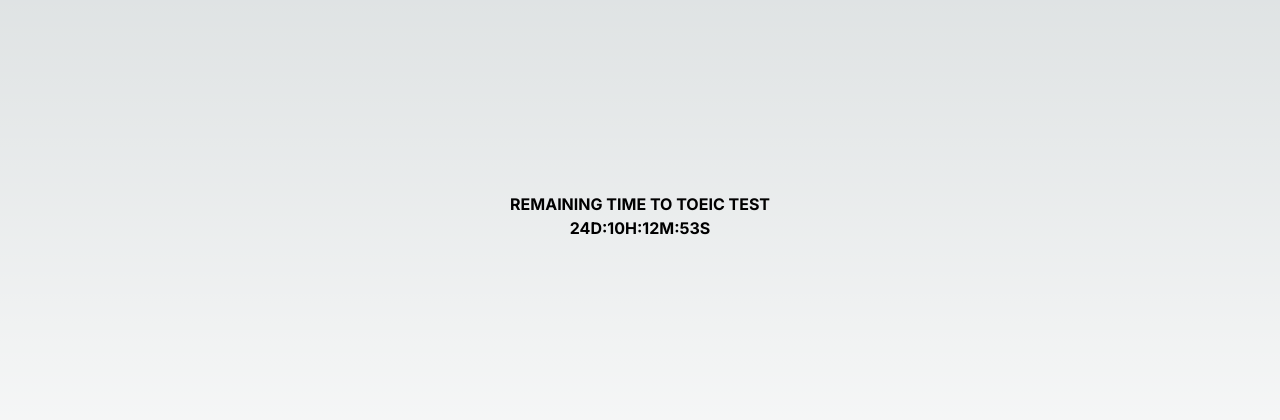
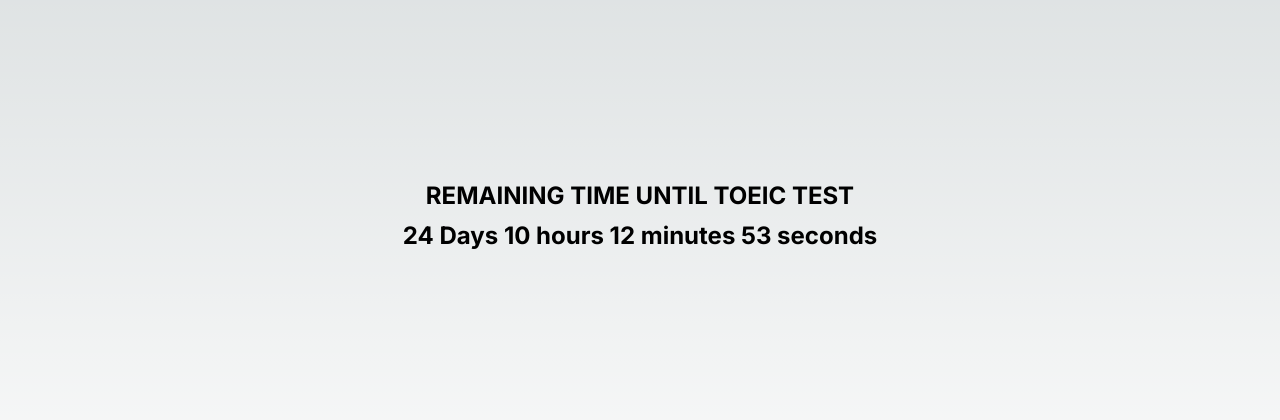
Before and after one commit to ElimsTran/personal-site, a Next.js app: page / in a window 1280 px wide. Shown: the part 184-604 px from the top of the page. Built offline with nearby package versions, Linux system fonts and the light colour scheme.

Commit message:
add: remaining time - Count down until toiec test

```diff
--- a/src/app/page.tsx
+++ b/src/app/page.tsx
@@ -1,5 +1,6 @@
 "use client";
-import { useEffect, useMemo, useState } from "react";
+import { Box, CircularProgress, LinearProgress } from "@mui/material";
+import { useLayoutEffect, useMemo, useState } from "react";
 
 const DUE_DATE = "2024-04-14 10:30:00";
 
@@ -7,14 +8,16 @@
   const dueDay: Date = useMemo(() => new Date(DUE_DATE), []);
   const [timer, setTimer] = useState<string>("");
 
-  useEffect(() => {
+  useLayoutEffect(() => {
     const countInterval = setInterval(() => {
       const diffTime = dueDay.getTime() - Date.now();
       const seconds = Math.floor((diffTime / 1000) % 60);
       const minutes = Math.floor((diffTime / 1000 / 60) % 60);
       const hours = Math.floor((diffTime / (1000 * 60 * 60)) % 24);
       const days = Math.floor(diffTime / (1000 * 60 * 60 * 24));
-      setTimer(`${days}D:${hours}H:${minutes}M:${seconds}S`);
+      setTimer(
+        `${days} Days ${hours} hours ${minutes} minutes ${seconds} seconds`
+      );
     }, 1000);
 
     return () => {
@@ -23,8 +26,9 @@
   }, []);
 
   return (
-    <main className="flex min-h-screen flex-col items-center p-24 justify-center align-middle font-bold">
-      REMAINING TIME TO TOEIC TEST <br />
+    <main className="flex min-h-screen flex-col items-center p-24 justify-center align-middle font-bold gap-1 text-[24px]">
+      REMAINING TIME UNTIL TOEIC TEST
+      {!timer && <CircularProgress color="primary" />}
       <span className="flex justify-center">{timer}</span>
     </main>
   );
```
